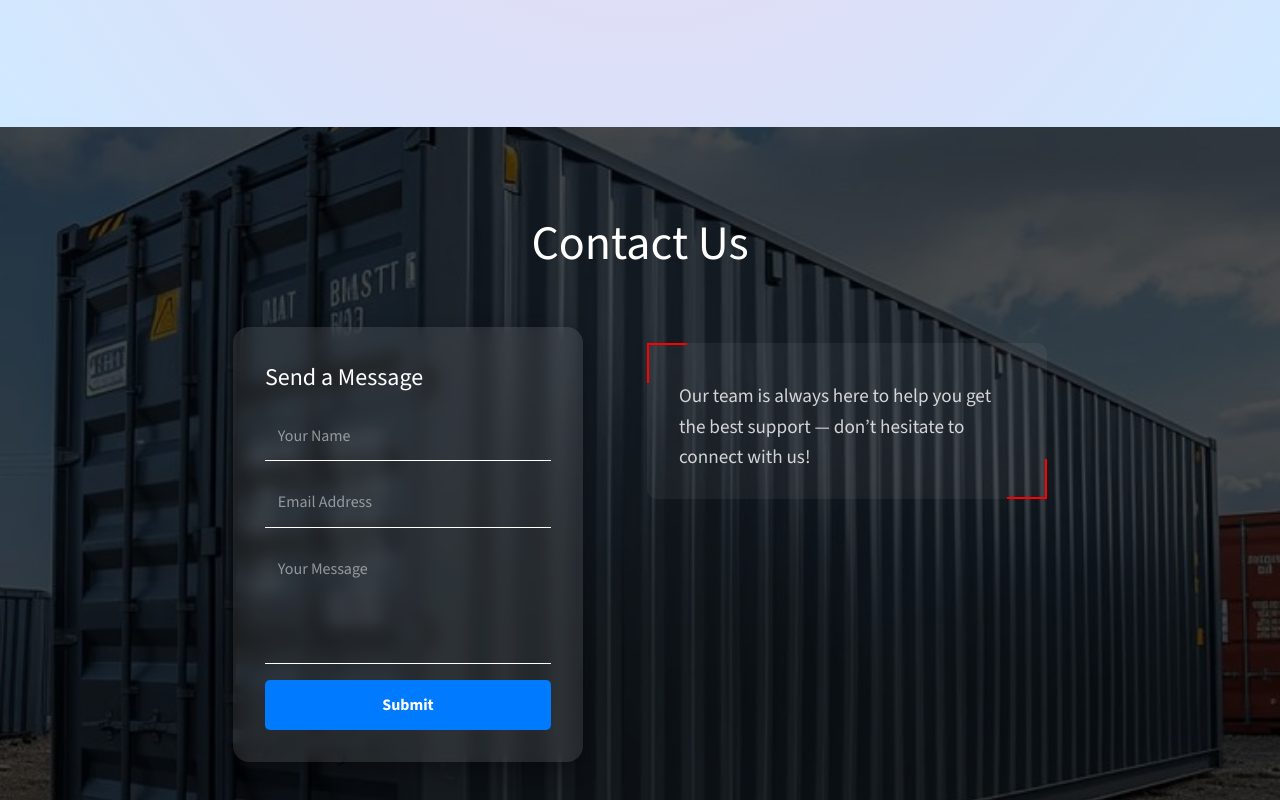
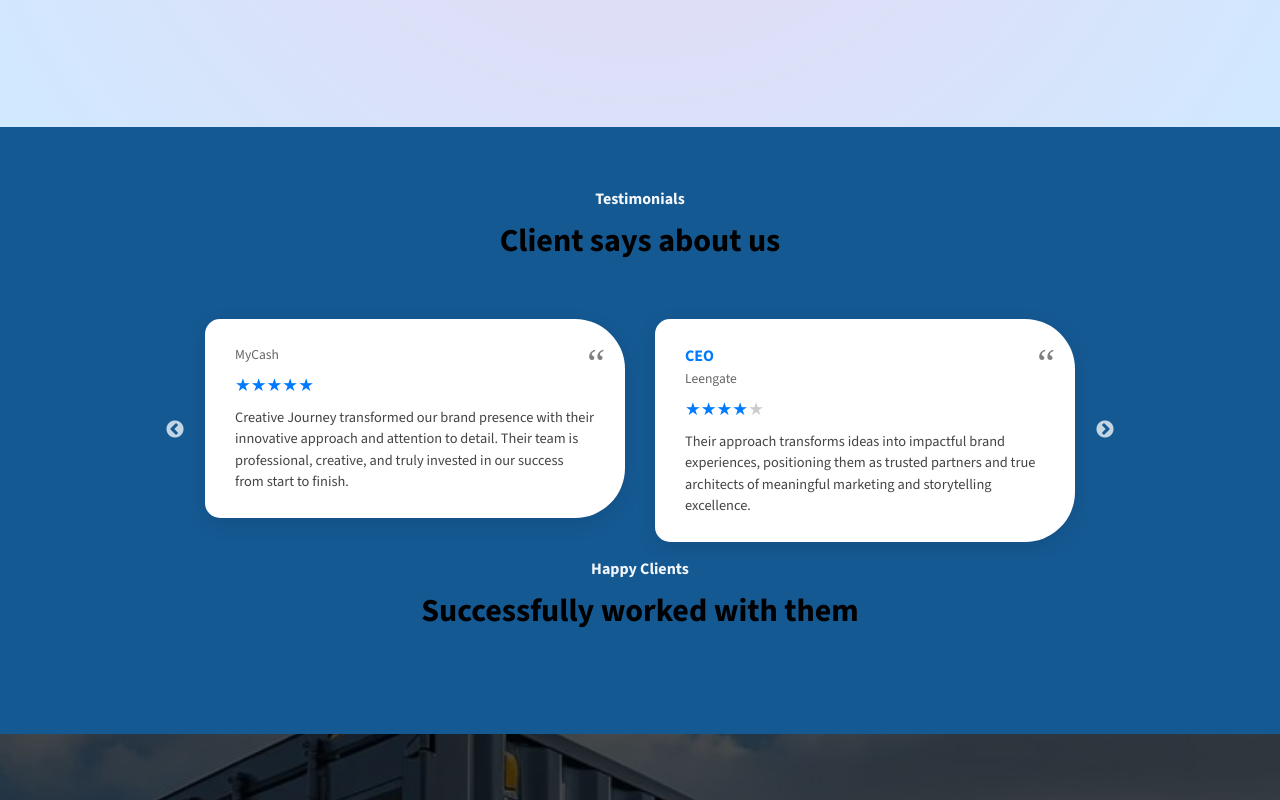
Before and after one commit to Lloydchogari/CM-Logistics, a Next.js app: page / in a window 1280 px wide. Shown: the part 4580-5380 px from the top of the page. Built offline with nearby package versions, Linux system fonts and the light colour scheme.

Commit message:
first commit

```diff
--- a/app/page.tsx
+++ b/app/page.tsx
@@ -7,6 +7,7 @@ import Motto from '../components/Motto';
 import Benefits from '../components/Benefits';
 import Statistics from '../components/Statistics';
 import Testimonials from '../components/Testimonials';
+import Testimonials2 from '../components/Testimonials2';
 import Contact from '../components/Contact';
 import Footer from '../components/Footer';
 import Offices from '../components/Offices';
@@ -23,6 +24,7 @@ export default function Home() {
       <Statistics />
       <Benefits />
       <Testimonials />
+      <Testimonials2 />
       <Contact />
       <Offices />
       <Footer />
--- /dev/null
+++ b/components/Testimonials2.jsx
@@ -0,0 +1,94 @@
+'use client';
+import React from 'react';
+import Slider from 'react-slick'; // ✅ import Slider
+import Image from 'next/image';
+import '../styles/Testimonials2.scss';
+import "slick-carousel/slick/slick.css"; // ✅ slick carousel CSS
+import "slick-carousel/slick/slick-theme.css";
+
+const testimonials = [
+  {
+    name: "",
+    position: "MyCash",
+    text: "Creative Journey transformed our brand presence with their innovative approach and attention to detail. Their team is professional, creative, and truly invested in our success from start to finish.",
+    rating: 5,
+  },
+  {
+    name: "CEO",
+    position: "Leengate",
+    text: "Their approach transforms ideas into impactful brand experiences, positioning them as trusted partners and true architects of meaningful marketing and storytelling excellence.",
+    rating: 4,
+  },
+  {
+    name: "Manager",
+    position: "Karan Investiments",
+    text: "Creative Journey delivered stunning signage that turned heads and boosted our visibility bold, professional, and perfectly on brand.",
+    rating: 5,
+  },
+  {
+    name: "CEO",
+    position: "Tatu Capital",
+    text: "The visuals from Creative Journey captured our event’s energy perfectly crisp photography and cinematic videography that truly impressed.",
+    rating: 5,
+  },
+  {
+    name: "Marketing Executive",
+    position: "Nbs Bank",
+    text: "Creative Journey delivered powerful visuals for NBS sharp, professional shots that brought our brand story to life beautifully.",
+    rating: 3,
+  },
+];
+
+const settings = {
+  dots: false,
+  infinite: true,
+  speed: 500,
+  slidesToShow: 2, // 2 cards at a time
+  slidesToScroll: 1,
+  arrows: true,
+  responsive: [
+    {
+      breakpoint: 768,
+      settings: {
+        slidesToShow: 1, // 1 card on mobile
+      },
+    },
+  ],
+};
+
+const Testimonials2 = () => {
+  return (
+    <section className="testimonials-section">
+      <h4 className="section-subtitle">Testimonials</h4>
+      <h2 className="section-title">Client says about us</h2>
+
+      <Slider {...settings} className="testimonials-slider">
+        {testimonials.map((t, index) => (
+          <div key={index} className="testimonial-slide">
+            <div className="testimonial-text-box">
+              <span className="quote-mark">“</span>
+              <h3 className="testimonial-name">{t.name}</h3>
+              <p className="testimonial-position">{t.position}</p>
+
+              {/* Rating Stars */}
+              <div className="stars">
+                {Array.from({ length: 5 }, (_, i) => (
+                  <span key={i} className={i < t.rating ? "star filled" : "star"}>
+                    ★
+                  </span>
+                ))}
+              </div>
+
+              <p className="testimonial-text">{t.text}</p>
+            </div>
+          </div>
+        ))}
+      </Slider>
+
+      <h4 className="section-subtitle">Happy Clients</h4>
+      <h2 className="section-title">Successfully worked with them</h2>
+    </section>
+  );
+};
+
+export default Testimonials2;
--- a/package.json
+++ b/package.json
@@ -14,7 +14,9 @@
     "react": "19.1.0",
     "react-dom": "19.1.0",
     "react-icons": "^5.5.0",
+    "react-slick": "^0.31.0",
     "sass": "^1.89.2",
+    "slick-carousel": "^1.8.1",
     "typed.js": "^2.1.0"
   },
   "devDependencies": {
--- /dev/null
+++ b/styles/Testimonials2.scss
@@ -0,0 +1,97 @@
+.testimonials-section {
+  text-align: center;
+  padding: 60px 20px;
+  background-color:#155993;
+}
+
+.section-subtitle {
+  font-size: 1rem;
+  font-weight: 600;
+  color: #f3f6faff;
+  margin-bottom: 5px;
+}
+
+.section-title {
+  font-size: 2rem;
+  font-weight: bold;
+  margin-bottom: 40px;
+  color: #000;
+}
+
+.testimonials-slider {
+  max-width: 900px;
+  margin: auto;
+}
+
+.testimonial-slide {
+  padding: 15px;
+}
+
+.testimonial-text-box {
+  background: white;
+  border-radius: 15px 50px 50px 15px;
+  box-shadow: 0 6px 20px rgba(0, 0, 0, 0.1);
+  padding: 25px 30px;
+  text-align: left;
+  position: relative;
+}
+
+.testimonial-name {
+  font-size: 1rem;
+  font-weight: bold;
+  color: #007bff;
+  margin: 0;
+}
+
+.testimonial-position {
+  font-size: 0.85rem;
+  color: #666;
+  margin-bottom: 8px;
+}
+
+.stars {
+  margin: 8px 0;
+}
+
+.star {
+  font-size: 1.1rem;
+  color: #ccc;
+}
+
+.star.filled {
+  color: #007bff;
+}
+
+.testimonial-text {
+  font-size: 0.9rem;
+  color: #444;
+}
+
+.quote-mark {
+  position: absolute;
+  top: 15px;
+  right: 20px;
+  font-size: 2.5rem;
+  color: grey;
+  font-family: serif;
+}
+
+/* Slick Arrow Customization */
+.slick-prev,
+.slick-next {
+  background: #032c59;
+  border-radius: 50%;
+  padding: 10px;
+  z-index: 2;
+}
+
+.slick-prev:hover,
+.slick-next:hover {
+  background: #0056b3;
+}
+
+.slick-prev:before,
+.slick-next:before {
+  font-size: 20px;
+  color: rgb(82, 11, 226);
+}
```
Also changed, not shown: 1 other file (tests, documents, lock files or other folders).
